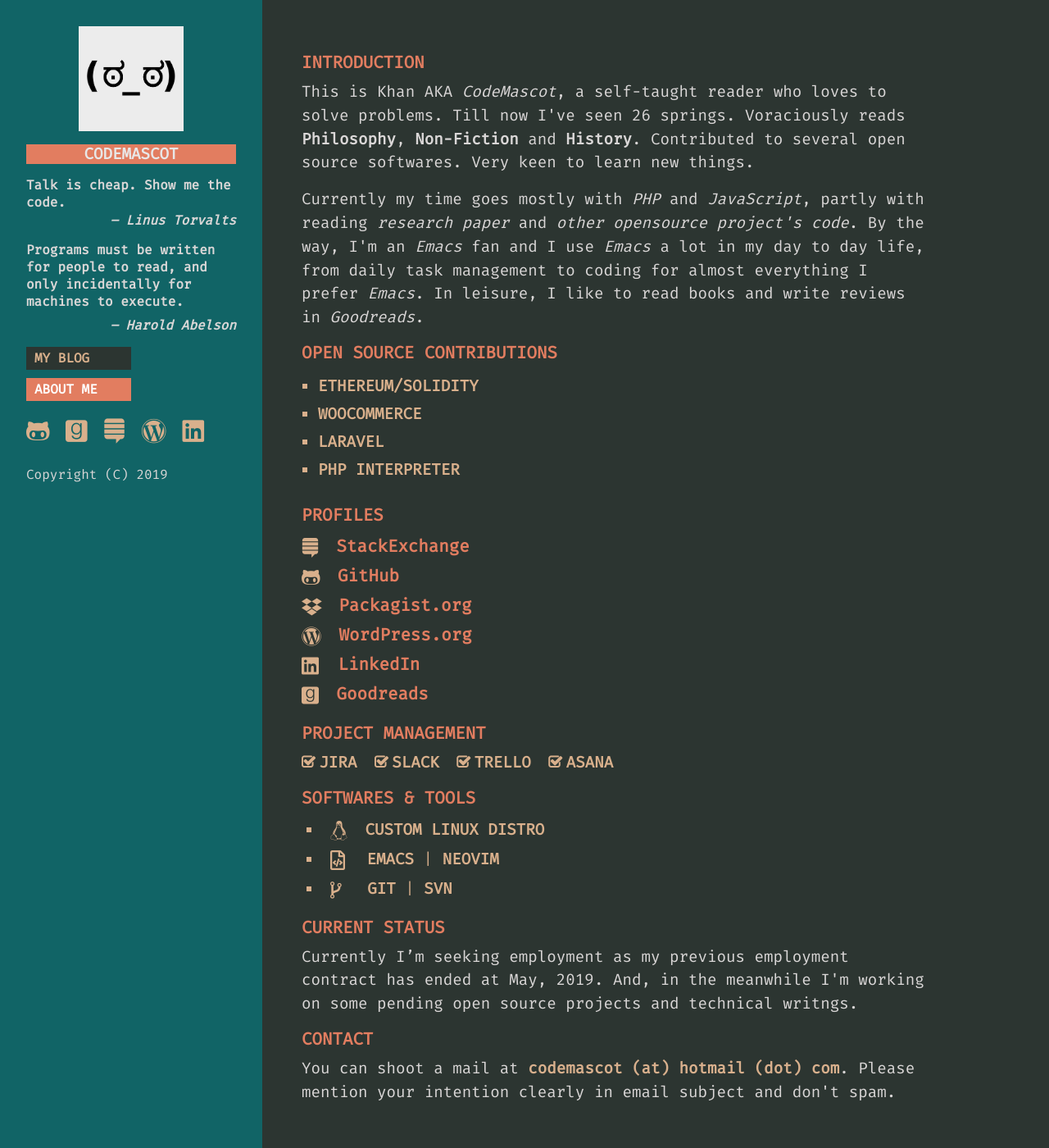
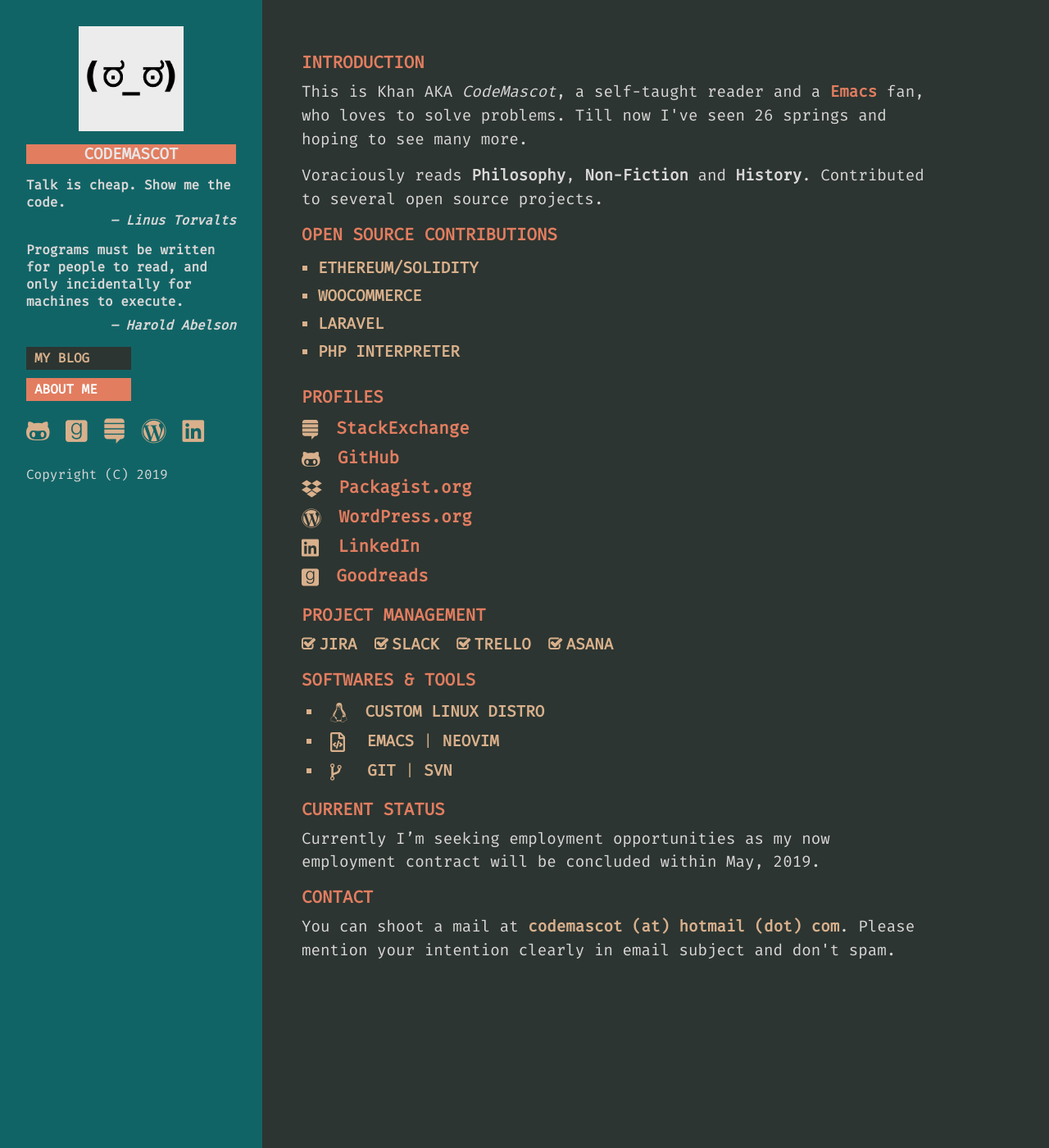
Before and after one commit to khanrn/codemascot.github.io, a Jekyll site: the page built from about-me/index.html, in a window 1280 px wide and 1400 px high. Shown: the whole window at 82% size. Built offline with Jekyll 4.4.1, drawn with Linux system fonts in a browser that asks for light colours; nearby versions of some CDN libraries.

Commit message:
About Me update

```diff
--- a/about-me/index.html
+++ b/about-me/index.html
@@ -6,9 +6,7 @@
 
 <div class="page">
 	<h1 class="page-title">Introduction</h1>
-	<p>This is Khan AKA <em>CodeMascot</em>, a self-taught reader who loves to solve problems. Till now I've seen <span id="age-year"></span> springs. Voraciously reads <b>Philosophy</b>, <b>Non-Fiction</b> and <b>History</b>. Contributed to several open source softwares. Very keen to learn new things.
-	<p>Currently my time goes mostly with <em>PHP</em> and <em>JavaScript</em>, partly with reading <em>research paper</em> and <em>other opensource project's code</em>. By the way, I'm an <em>Emacs</em> fan and I use <em>Emacs</em> a lot in my day to day life, from daily task management to coding for almost everything I prefer <em>Emacs</em>. In leisure, I like to read books and write reviews in <i>Goodreads</i>.</p>
-
+	<p>This is Khan AKA <em>CodeMascot</em>, a self-taught reader and a <a target="_blank" href="https://www.gnu.org/software/emacs/"><b>Emacs</b></a> fan, who loves to solve problems. Till now I've seen <span id="age-year"></span> springs and hoping to see many more.</p>Voraciously reads <b>Philosophy</b>, <b>Non-Fiction</b> and <b>History</b>. Contributed to several open source projects.</p>
 	<h1 class="page-title">Open Source Contributions</h>
 	<ul class="contributions">
 		<li><a target="_blank" href="https://github.com/ethereum/solidity/pulls?utf8=%E2%9C%93&q=is%3Amerged+is%3Apr+author%3Acodemascot+">ethereum/solidity</a></li>
@@ -62,7 +60,7 @@
 
 	<h1 class="page-title">Current Status</h1>
 	<!--<p>Currently I’m working remotely as a <b>WordPress Engineer</b> at <i>Wallmander & Co AB</i> and also volunteer as a programmer at <em><a target="_blank" href="http://www.marssociety.org/">MarsSociety</a></em>, the organization which works with <em>NASA</em> on colonising the red planet <em>Mars</em>.</p>-->
-	<p>Currently I’m seeking employment as my previous employment contract has ended at May, 2019. And, in the meanwhile I'm working on some pending open source projects and technical writngs.</p>
+	<p>Currently I’m seeking employment opportunities as my now employment contract will be concluded within May, 2019.</p>
 
 	<h1 class="page-title">Contact</h1>
 	<p>You can shoot a mail at <b style="color: #D9B08D">codemascot (at) hotmail (dot) com</b>. Please mention your intention clearly in email subject and don't spam.</p>
```
